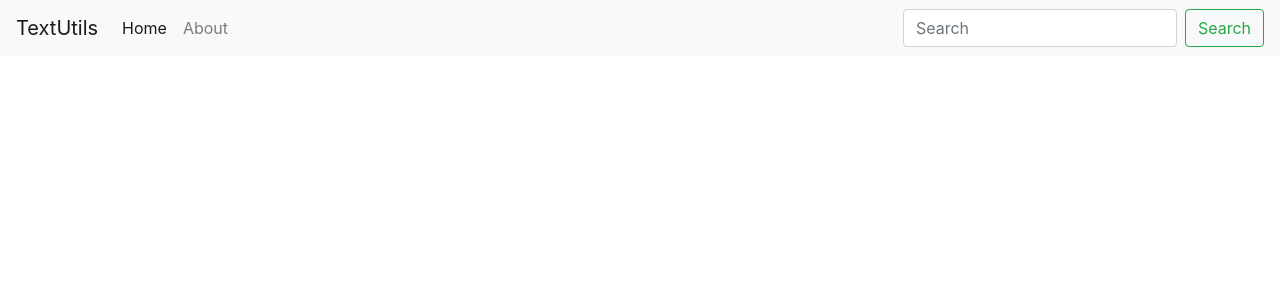
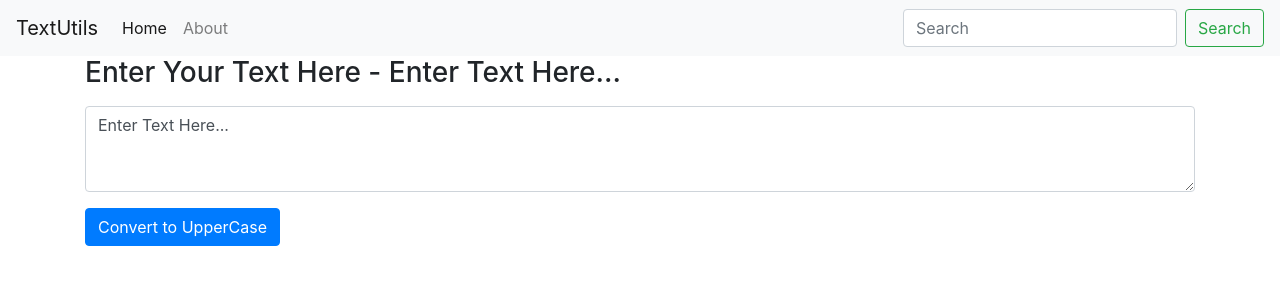
Before and after one commit to ShivamSehgal01/MyTextTools, a React (Create React App) app: page / in a window 1280 px wide. Shown: the top 300 px of the page. Built offline with nearby package versions, Linux system fonts and the light colour scheme.

Commit message:
States & Handling Event - 07

```diff
--- a/src/App.js
+++ b/src/App.js
@@ -1,10 +1,13 @@
 // import logo from './logo.svg';
 import "./App.css";
 import Navbar from "./components/Navbar";
+import TextForm from "./components/TextForm";
+
 function App() {
   return (
     <>
       <Navbar heading="TextUtils" />
+      <TextForm heading="Enter Your Text Here" />
     </>
   );
 }
--- /dev/null
+++ b/src/components/TextForm.js
@@ -0,0 +1,39 @@
+import React, { useState } from "react";
+
+export default function Textform(props) {
+  const handleUpClick = () => {
+    let newText = text.toUpperCase();
+    setText(newText);
+    // console.log("Up");
+    // console.log(newText);
+  };
+  const handleOnChange = (e) => {
+    // text = text.toUpperCase();
+    // console.log("OnChange");
+    setText(e.target.value);
+    console.log(text);
+  };
+
+  const [text, setText] = useState("Enter Text Here...");
+  //   setText("Hey New Text");
+  return (
+    <div className="container">
+      <div className="mb-3">
+        <label htmlFor="mybox" className="form-label">
+          <h3>
+            {props.heading} - {text}
+          </h3>
+        </label>
+        <textarea
+          className="form-control"
+          value={text}
+          id="mybox"
+          onChange={handleOnChange}
+          rows="3"></textarea>
+      </div>
+      <div className="btn btn-primary" onClick={handleUpClick}>
+        Convert to UpperCase
+      </div>
+    </div>
+  );
+}
```
